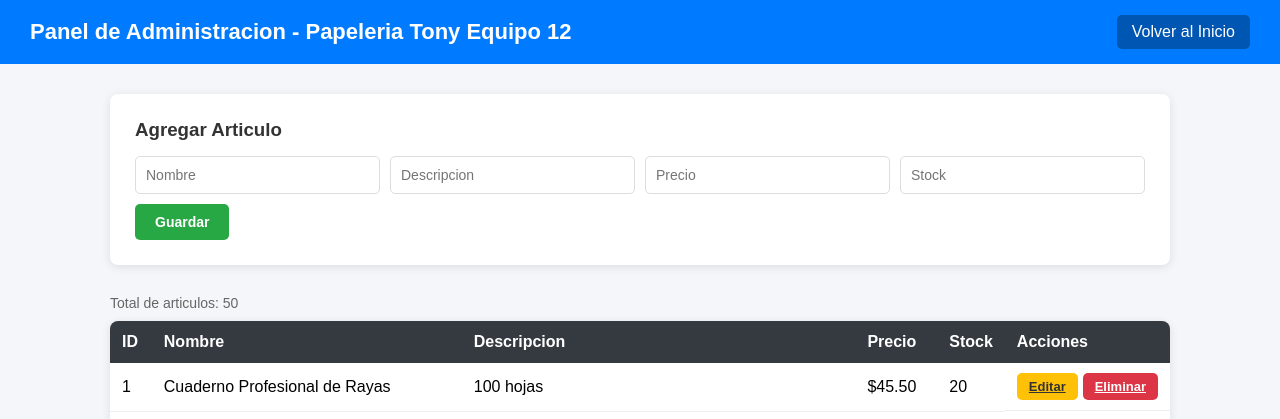
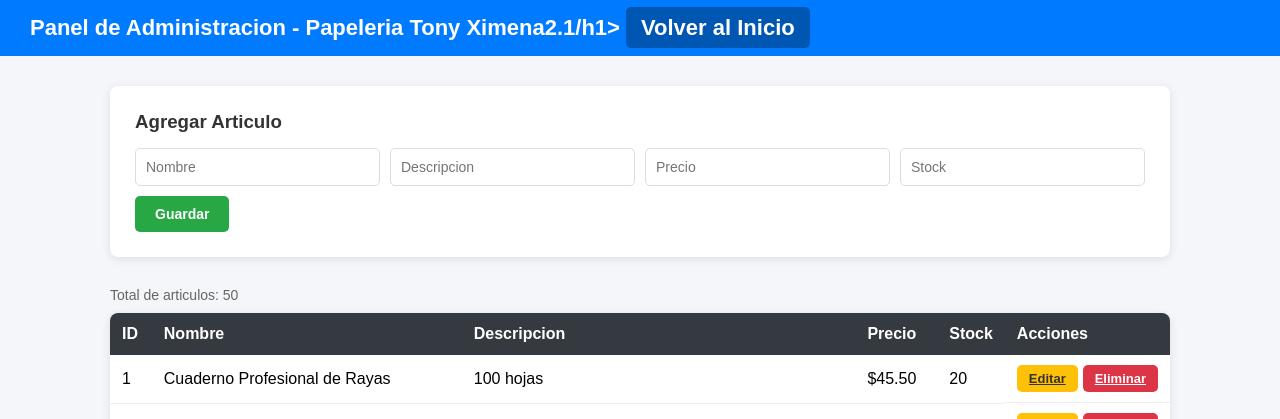
Before and after one commit to XimenaCorte/ProyectoFinalTony12, a PHP site: page /admin.php in a window 1280 px wide. Shown: the top 419 px of the page. Run offline with PHP 8.4, Linux system fonts and the light colour scheme; the visitor is signed in with stand-in values (Sample User, id 1); data comes from the database, SQL or seed files in the repository.

Commit message:
Cambio en nombre del panel

```diff
--- a/admin.php
+++ b/admin.php
@@ -65,7 +65,7 @@ $resultado = $conn->query("SELECT * FROM articulos ORDER BY id ASC");
 <head>
     <meta charset="UTF-8">
     <meta name="viewport" content="width=device-width, initial-scale=1.0">
-    <title>Panel Administrativo - Papeleria Tony Ximena 12</title>
+    <title>Panel Administrativo - Papeleria Tony Ximena 2.1</title>
     <style>
         * { margin: 0; padding: 0; box-sizing: border-box; }
         body { font-family: Arial, sans-serif; background: #f4f6f9; }
@@ -96,7 +96,8 @@ $resultado = $conn->query("SELECT * FROM articulos ORDER BY id ASC");
 </head>
 <body>
     <header>
-        <h1>Panel de Administracion - Papeleria Tony Equipo 12</h1>
+
+        <h1>Panel de Administracion - Papeleria Tony Ximena2.1/h1>
         <a href="index.php">Volver al Inicio</a>
     </header>
 
```
